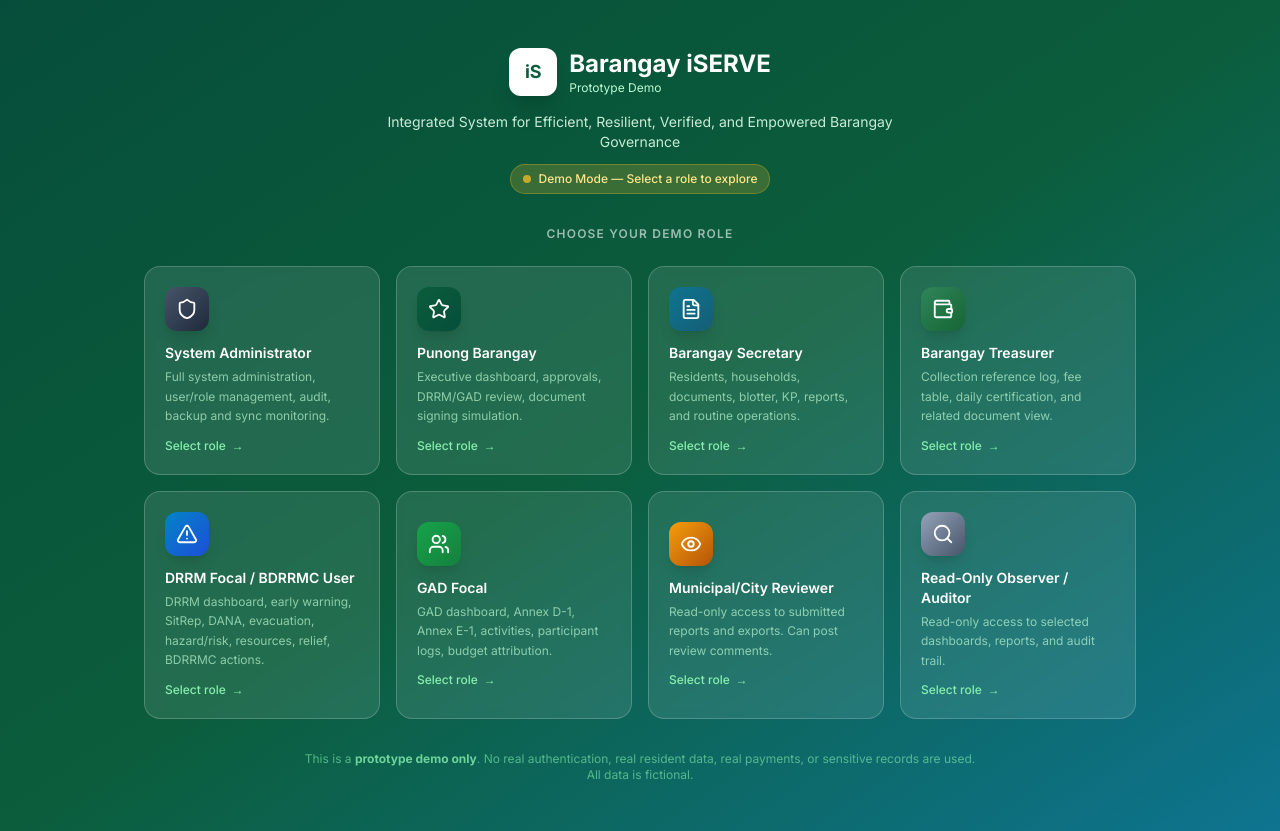
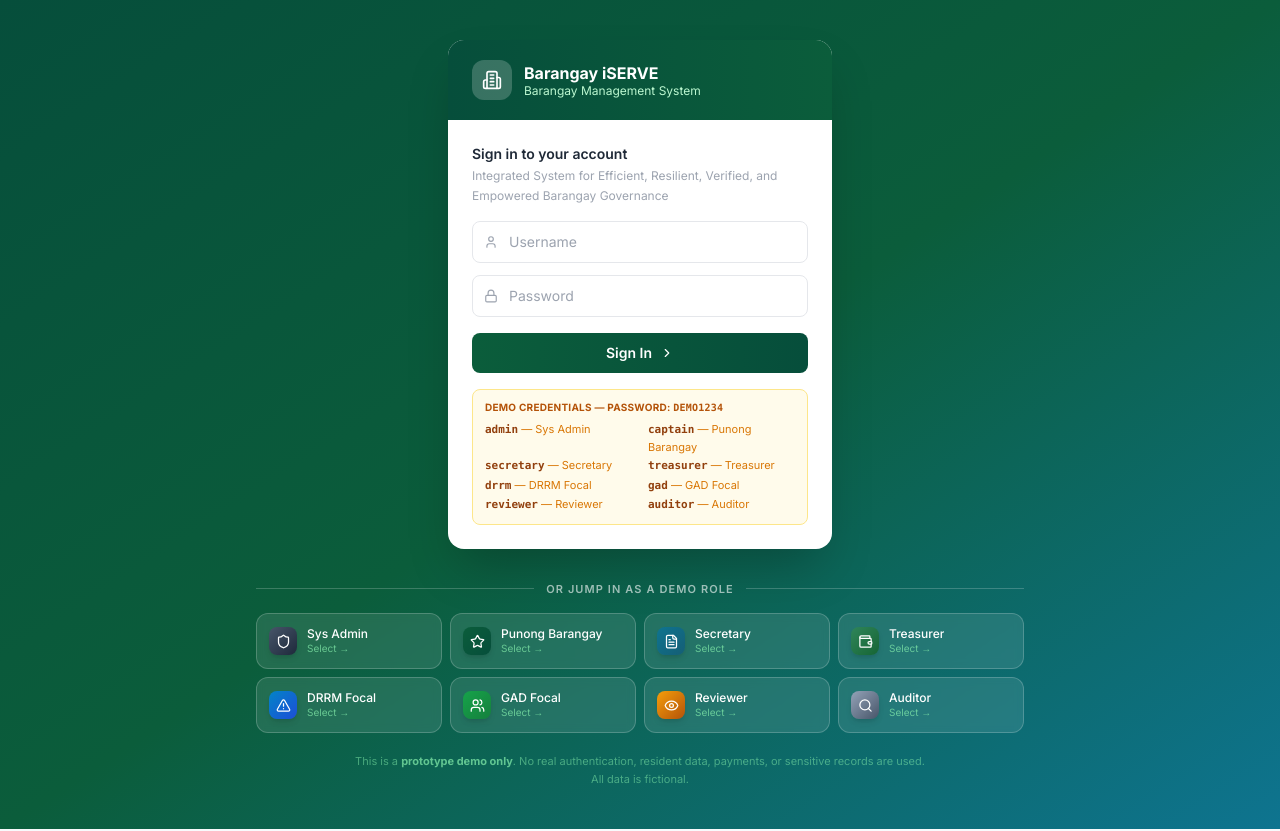
Before and after one commit to dandomser-hub/bgy-iserve-cgpt-blt, a React (Vite) app: page /login-demo in a window 1280 px wide. Built offline with nearby package versions, Linux system fonts and the light colour scheme.

Commit message:
Update Sidebar and Login Page

```diff
--- a/src/app/router.tsx
+++ b/src/app/router.tsx
@@ -1,5 +1,13 @@
 import { createBrowserRouter, Navigate } from 'react-router-dom';
 import { AppShell } from '@/layouts/AppShell';
+import { useRole } from '@/app/providers/RoleProvider';
+import { ROLE_HOME } from '@/utils/constants';
+
+function RoleLandingRedirect() {
+  const { roleId } = useRole();
+  if (!roleId) return <Navigate to="/login-demo" replace />;
+  return <Navigate to={ROLE_HOME[roleId]} replace />;
+}
 
 // Auth
 import { RoleSelectorPage } from '@/modules/auth/RoleSelectorPage';
@@ -79,7 +87,7 @@ export const router = createBrowserRouter([
     path: '/',
     element: <AppShell />,
     children: [
-      { index: true, element: <Navigate to="/dashboard" replace /> },
+      { index: true, element: <RoleLandingRedirect /> },
       { path: 'dashboard', element: <ExecutiveDashboardPage /> },
 
       // Residents
--- a/src/modules/auth/RoleSelectorPage.tsx
+++ b/src/modules/auth/RoleSelectorPage.tsx
@@ -1,19 +1,19 @@
+import { useState } from 'react';
 import { useNavigate } from 'react-router-dom';
-import { Shield, Star, FileText, Wallet, AlertTriangle, Users, Eye, Search } from 'lucide-react';
+import { Shield, Star, FileText, Wallet, AlertTriangle, Users, Eye, Search, Building2, Lock, User, ChevronRight } from 'lucide-react';
 import { useRole } from '@/app/providers/RoleProvider';
-import { ROLES } from '@/utils/constants';
-import { APP_NAME, APP_TAGLINE } from '@/utils/constants';
+import { ROLES, ROLE_HOME, USERNAME_TO_ROLE, APP_NAME, APP_TAGLINE } from '@/utils/constants';
 import type { RoleId } from '@/types/auth';
 
 const ROLE_ICONS: Record<string, React.ReactNode> = {
-  system_admin: <Shield size={22} />,
-  punong_barangay: <Star size={22} />,
-  barangay_secretary: <FileText size={22} />,
-  barangay_treasurer: <Wallet size={22} />,
-  drrm_focal: <AlertTriangle size={22} />,
-  gad_focal: <Users size={22} />,
-  municipal_reviewer: <Eye size={22} />,
-  read_only_auditor: <Search size={22} />,
+  system_admin: <Shield size={15} />,
+  punong_barangay: <Star size={15} />,
+  barangay_secretary: <FileText size={15} />,
+  barangay_treasurer: <Wallet size={15} />,
+  drrm_focal: <AlertTriangle size={15} />,
+  gad_focal: <Users size={15} />,
+  municipal_reviewer: <Eye size={15} />,
+  read_only_auditor: <Search size={15} />,
 };
 
 const ROLE_BG: Record<string, string> = {
@@ -27,64 +27,149 @@ const ROLE_BG: Record<string, string> = {
   read_only_auditor: 'from-slate-400 to-slate-600',
 };
 
+const DEMO_PASSWORD = 'demo1234';
+
 export function RoleSelectorPage() {
   const { setRole } = useRole();
   const navigate = useNavigate();
+  const [username, setUsername] = useState('');
+  const [password, setPassword] = useState('');
+  const [error, setError] = useState('');
 
-  function handleSelect(roleId: RoleId) {
+  function handleLogin(e: React.FormEvent) {
+    e.preventDefault();
+    setError('');
+    const roleId = USERNAME_TO_ROLE[username.trim().toLowerCase()];
+    if (!roleId) {
+      setError('Unrecognized username. See the demo credentials below.');
+      return;
+    }
+    if (password !== DEMO_PASSWORD) {
+      setError('Incorrect password. Password is demo1234 for all accounts.');
+      return;
+    }
     setRole(roleId);
-    navigate('/dashboard');
+    navigate(ROLE_HOME[roleId]);
+  }
+
+  function handleQuickSelect(roleId: RoleId) {
+    setRole(roleId);
+    navigate(ROLE_HOME[roleId]);
   }
 
   return (
-    <div className="min-h-screen bg-gradient-to-br from-forest-dark via-forest to-ocean flex flex-col">
-      {/* Header */}
-      <div className="text-center pt-12 pb-8 px-4">
-        <div className="inline-flex items-center gap-3 mb-4">
-          <div className="w-12 h-12 bg-white rounded-xl flex items-center justify-center shadow-xl">
-            <span className="text-forest font-black text-lg">iS</span>
+    <div className="min-h-screen bg-gradient-to-br from-forest-dark via-forest to-ocean flex flex-col items-center justify-start py-10 px-4">
+
+      {/* ── Login Card ── */}
+      <div className="w-full max-w-sm bg-white rounded-2xl shadow-2xl overflow-hidden">
+        {/* Card header strip */}
+        <div className="bg-gradient-to-r from-forest-dark to-forest px-6 py-5 flex items-center gap-3">
+          <div className="w-10 h-10 bg-white/20 rounded-xl flex items-center justify-center flex-shrink-0">
+            <Building2 size={20} className="text-white" />
           </div>
-          <div className="text-left">
-            <h1 className="text-2xl font-bold text-white">{APP_NAME}</h1>
-            <p className="text-green-200 text-xs">Prototype Demo</p>
+          <div>
+            <h1 className="text-white font-bold text-base leading-tight">{APP_NAME}</h1>
+            <p className="text-green-200 text-xs leading-tight">Barangay Management System</p>
           </div>
         </div>
-        <p className="text-green-100 text-sm max-w-lg mx-auto opacity-90">{APP_TAGLINE}</p>
-        <div className="mt-3 inline-flex items-center gap-2 px-3 py-1.5 bg-amber-400/20 border border-amber-400/30 rounded-full">
-          <span className="w-2 h-2 bg-amber-400 rounded-full animate-pulse" />
-          <span className="text-amber-200 text-xs font-medium">Demo Mode — Select a role to explore</span>
-        </div>
+
+        {/* Form */}
+        <form onSubmit={handleLogin} className="px-6 py-6 space-y-4">
+          <div>
+            <p className="text-gray-800 font-semibold text-sm">Sign in to your account</p>
+            <p className="text-gray-400 text-xs mt-0.5 leading-relaxed">{APP_TAGLINE}</p>
+          </div>
+
+          {error && (
+            <div className="bg-red-50 border border-red-200 text-red-700 text-xs px-3 py-2 rounded-lg">
+              {error}
+            </div>
+          )}
+
+          <div className="space-y-3">
+            <div className="relative">
+              <User size={14} className="absolute left-3 top-1/2 -translate-y-1/2 text-gray-400 pointer-events-none" />
+              <input
+                type="text"
+                value={username}
+                onChange={e => { setUsername(e.target.value); setError(''); }}
+                placeholder="Username"
+                autoComplete="username"
+                className="w-full pl-9 pr-3 py-2.5 text-sm border border-gray-200 rounded-lg focus:outline-none focus:ring-2 focus:ring-forest/30 focus:border-forest transition-colors placeholder:text-gray-400 text-gray-800"
+              />
+            </div>
+            <div className="relative">
+              <Lock size={14} className="absolute left-3 top-1/2 -translate-y-1/2 text-gray-400 pointer-events-none" />
+              <input
+                type="password"
+                value={password}
+                onChange={e => { setPassword(e.target.value); setError(''); }}
+                placeholder="Password"
+                autoComplete="current-password"
+                className="w-full pl-9 pr-3 py-2.5 text-sm border border-gray-200 rounded-lg focus:outline-none focus:ring-2 focus:ring-forest/30 focus:border-forest transition-colors placeholder:text-gray-400 text-gray-800"
+              />
+            </div>
+          </div>
+
+          <button
+            type="submit"
+            className="w-full bg-gradient-to-r from-forest to-forest-dark text-white font-semibold text-sm py-2.5 rounded-lg hover:opacity-90 active:opacity-80 transition-opacity flex items-center justify-center gap-2"
+          >
+            Sign In
+            <ChevronRight size={14} />
+          </button>
+
+          {/* Credential hint table */}
+          <div className="bg-amber-50 border border-amber-200 rounded-lg px-3 py-2.5">
+            <p className="text-amber-700 text-[10px] font-bold uppercase tracking-wide mb-1.5">
+              Demo credentials — password: <span className="font-mono">demo1234</span>
+            </p>
+            <div className="grid grid-cols-2 gap-x-4 gap-y-0.5">
+              {Object.entries(USERNAME_TO_ROLE).map(([user, role]) => {
+                const roleObj = ROLES.find(r => r.id === role);
+                return (
+                  <p key={user} className="text-amber-800 text-[11px]">
+                    <span className="font-mono font-semibold">{user}</span>
+                    <span className="text-amber-600"> — {roleObj?.shortLabel}</span>
+                  </p>
+                );
+              })}
+            </div>
+          </div>
+        </form>
       </div>
 
-      {/* Role grid */}
-      <div className="flex-1 px-4 pb-12 max-w-5xl mx-auto w-full">
-        <h2 className="text-white/60 text-xs font-semibold uppercase tracking-widest text-center mb-6">Choose your demo role</h2>
-        <div className="grid grid-cols-1 sm:grid-cols-2 lg:grid-cols-4 gap-4">
+      {/* ── Quick Demo Role Picker ── */}
+      <div className="w-full max-w-3xl mt-8">
+        <div className="flex items-center gap-3 mb-4">
+          <div className="flex-1 h-px bg-white/20" />
+          <p className="text-white/60 text-[11px] font-semibold uppercase tracking-widest whitespace-nowrap">
+            Or jump in as a demo role
+          </p>
+          <div className="flex-1 h-px bg-white/20" />
+        </div>
+
+        <div className="grid grid-cols-2 sm:grid-cols-4 gap-2">
           {ROLES.map(role => (
             <button
               key={role.id}
-              onClick={() => handleSelect(role.id as RoleId)}
-              className="group bg-white/10 hover:bg-white/20 backdrop-blur-sm border border-white/20 hover:border-white/40 rounded-2xl p-5 text-left transition-all duration-200 hover:scale-[1.02] hover:shadow-xl"
+              onClick={() => handleQuickSelect(role.id as RoleId)}
+              className="group bg-white/10 hover:bg-white/20 backdrop-blur-sm border border-white/20 hover:border-white/40 rounded-xl p-3 text-left transition-all duration-200 hover:scale-[1.02] hover:shadow-lg flex items-center gap-2.5"
             >
-              <div className={`w-11 h-11 bg-gradient-to-br ${ROLE_BG[role.id]} rounded-xl flex items-center justify-center text-white mb-3 shadow-lg`}>
+              <div className={`w-7 h-7 bg-gradient-to-br ${ROLE_BG[role.id]} rounded-lg flex items-center justify-center text-white flex-shrink-0 shadow-md`}>
                 {ROLE_ICONS[role.id]}
               </div>
-              <h3 className="text-white font-semibold text-sm mb-1">{role.label}</h3>
-              <p className="text-green-200/70 text-xs leading-relaxed">{role.description}</p>
-              <div className="mt-3 flex items-center gap-1.5 text-green-300 text-xs font-medium group-hover:gap-2.5 transition-all">
-                <span>Select role</span>
-                <span>→</span>
+              <div className="min-w-0">
+                <p className="text-white font-medium text-xs leading-tight truncate">{role.shortLabel}</p>
+                <p className="text-green-300/70 text-[10px] group-hover:text-green-200 transition-colors">Select →</p>
               </div>
             </button>
           ))}
         </div>
 
-        {/* Disclaimer */}
-        <div className="mt-8 text-center">
-          <p className="text-green-300/60 text-xs max-w-2xl mx-auto">
-            This is a <strong className="text-green-300/80">prototype demo only</strong>. No real authentication, real resident data, real payments, or sensitive records are used. All data is fictional.
-          </p>
-        </div>
+        <p className="text-green-300/50 text-[11px] text-center mt-5 max-w-xl mx-auto leading-relaxed">
+          This is a <strong className="text-green-300/70">prototype demo only</strong>. No real authentication, resident data, payments, or sensitive records are used. All data is fictional.
+        </p>
       </div>
     </div>
   );
--- a/src/utils/constants.ts
+++ b/src/utils/constants.ts
@@ -1,4 +1,4 @@
-import type { Role } from '@/types/auth';
+import type { Role, RoleId } from '@/types/auth';
 
 export const ROLES: Role[] = [
   { id: 'system_admin', label: 'System Administrator', shortLabel: 'Sys Admin', description: 'Full system administration, user/role management, audit, backup and sync monitoring.', color: 'bg-slate-700', icon: 'Shield' },
@@ -22,3 +22,25 @@ export const DOCUMENT_STATUS_FLOW = [
 
 export const APP_NAME = 'Barangay iSERVE';
 export const APP_TAGLINE = 'Integrated System for Efficient, Resilient, Verified, and Empowered Barangay Governance';
+
+export const ROLE_HOME: Record<RoleId, string> = {
+  system_admin: '/dashboard',
+  punong_barangay: '/dashboard',
+  barangay_secretary: '/documents/queue',
+  barangay_treasurer: '/collections/reference-log',
+  drrm_focal: '/drrm',
+  gad_focal: '/gad',
+  municipal_reviewer: '/review/municipal-city',
+  read_only_auditor: '/reports',
+};
+
+export const USERNAME_TO_ROLE: Record<string, RoleId> = {
+  admin: 'system_admin',
+  captain: 'punong_barangay',
+  secretary: 'barangay_secretary',
+  treasurer: 'barangay_treasurer',
+  drrm: 'drrm_focal',
+  gad: 'gad_focal',
+  reviewer: 'municipal_reviewer',
+  auditor: 'read_only_auditor',
+};
```
Also changed, not shown: src/layouts/Sidebar.tsx (+34 -15 lines).
